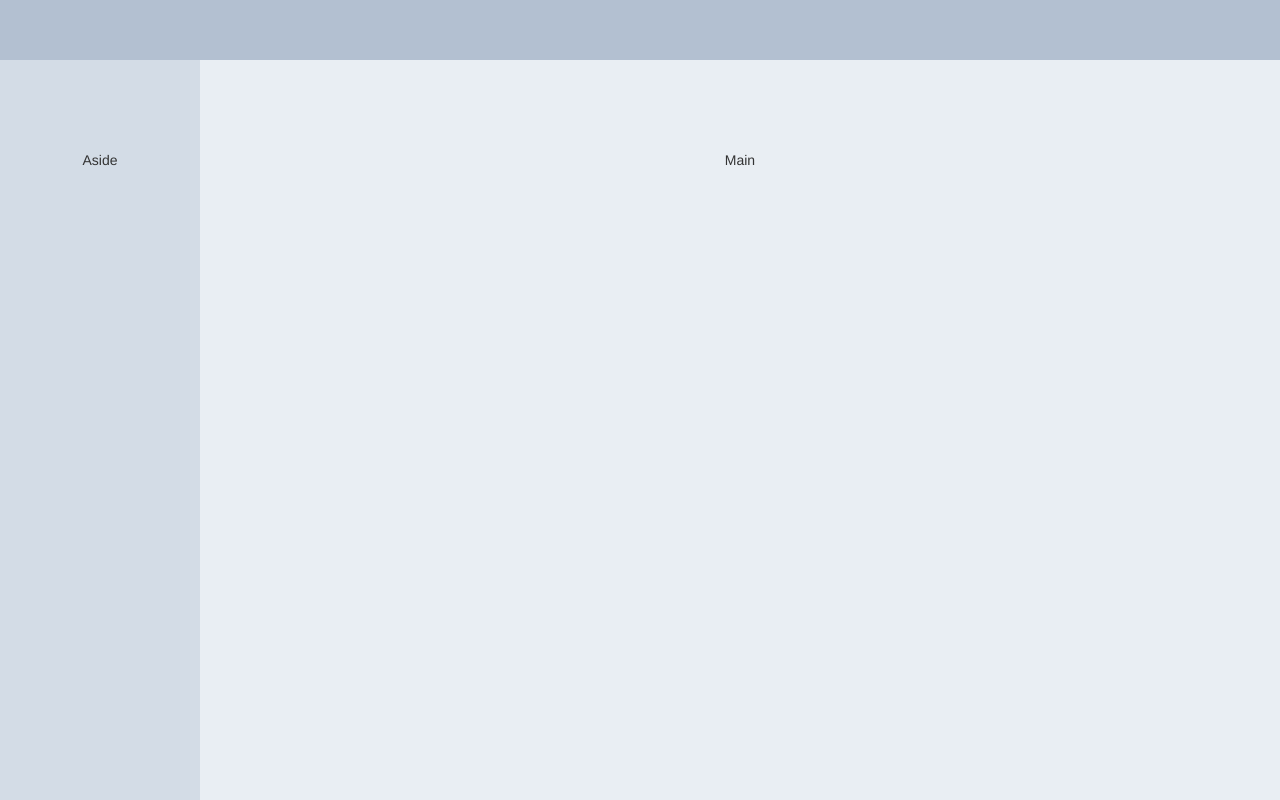
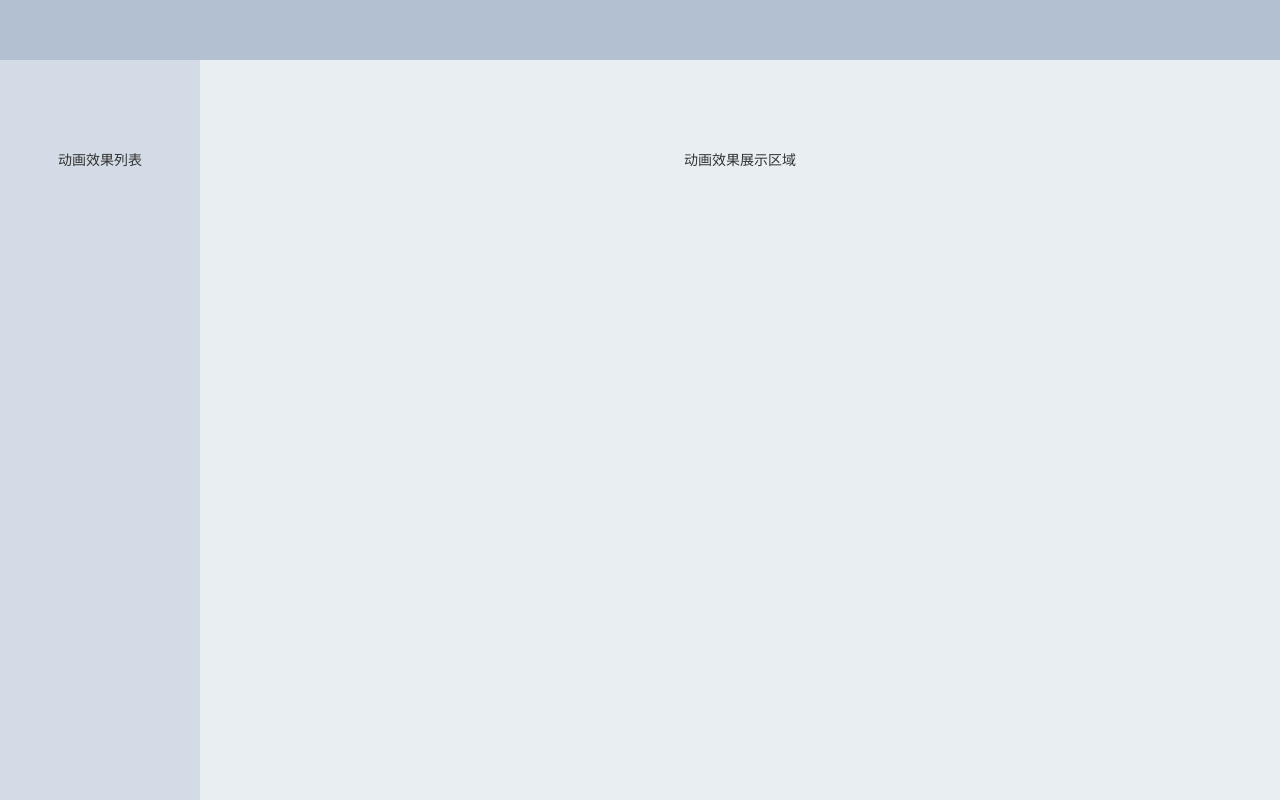
Before and after one commit to lhz333/animate_vue, a Vue app: page / in a window 1280 px wide. Built offline with nearby package versions, Linux system fonts and the light colour scheme.

Commit message:
feat: 新增组件文件

```diff
--- /dev/null
+++ b/src/components/PageArea.vue
@@ -0,0 +1,20 @@
+<template>
+  <div>动画效果展示区域</div>
+</template>
+<script>
+export default {
+  name: "",
+  data () {
+    return {};
+  },
+  components: {},
+  props: {},
+  computed: {},
+  methods: {},
+  created () { },
+  mounted () { },
+  watch: {}
+};
+</script>
+
+<style lang="less" scoped></style>
--- /dev/null
+++ b/src/components/animateList/AnimateList.vue
@@ -0,0 +1,20 @@
+<template>
+  <div>动画效果列表</div>
+</template>
+<script>
+export default {
+  name: "",
+  data () {
+    return {};
+  },
+  components: {},
+  props: {},
+  computed: {},
+  methods: {},
+  created () { },
+  mounted () { },
+  watch: {}
+};
+</script>
+
+<style lang="less" scoped></style>
--- a/src/views/Home.vue
+++ b/src/views/Home.vue
@@ -5,8 +5,12 @@
         <Header />
       </el-header>
       <el-container>
-        <el-aside width="200px">Aside</el-aside>
-        <el-main>Main</el-main>
+        <el-aside width="200px">
+          <AnimateList />
+        </el-aside>
+        <el-main>
+          <PageArea />
+        </el-main>
       </el-container>
     </el-container>
   </div>
@@ -15,11 +19,15 @@
 <script>
 // @ is an alias to /src
 import Header from "@/components/common/Header.vue";
+import AnimateList from "@/components/animateList/AnimateList.vue";
+import PageArea from "@/components/PageArea.vue";
 
 export default {
   name: "Home",
   components: {
-    Header
+    Header,
+    AnimateList,
+    PageArea
   }
 };
 </script>
@@ -32,22 +40,22 @@ export default {
 .el-container {
   height: 100% !important;
 }
-.el-header{
-  background-color: #B3C0D1;
+.el-header {
+  background-color: #b3c0d1;
   color: #333;
   text-align: center;
   line-height: 60px;
 }
 
 .el-aside {
-  background-color: #D3DCE6;
+  background-color: #d3dce6;
   color: #333;
   text-align: center;
   line-height: 200px;
 }
 
 .el-main {
-  background-color: #E9EEF3;
+  background-color: #e9eef3;
   color: #333;
   text-align: center;
   line-height: 160px;
```
Also changed, not shown: src/components/common/Header.vue (+2 -6 lines).
